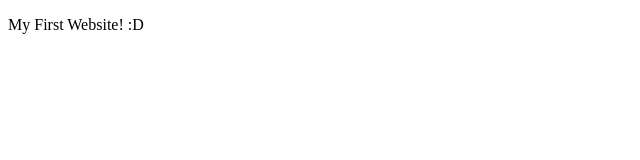
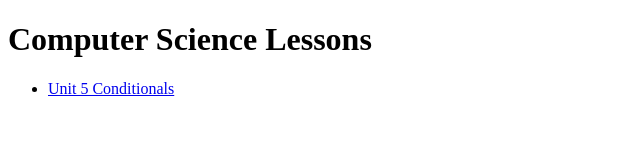
Before and after one commit to ellerystedham/ellerystedham.github.io, a plain HTML site: page index.html in a window 1280 px wide. Shown: the whole page, without its empty margins (0-640 px from the left). Drawn offline with Linux system fonts and the light colour scheme.

Commit message:
Update index.html

```diff
--- a/index.html
+++ b/index.html
@@ -3,10 +3,15 @@
 <head>
     <meta charset="UTF-8">
     <meta http-equiv="X-UA-Compatible" content="IE=edge">
-    <meta name="viewport" content="width=p, initial-scale=1.0">
+    <meta name="viewport" content="width=device-width, initial-scale=1.0">
     <title>Document</title>
 </head>
 <body>
-    <p> My First Website! :D </p>
+  <h1>Computer Science Lessons</h1>
+  <ul>
+    <li>
+        <a href="/U5_Conditionals/conditionals.html">Unit 5 Conditionals</a>
+    </li>
+  </ul>
 </body>
 </html>
```
